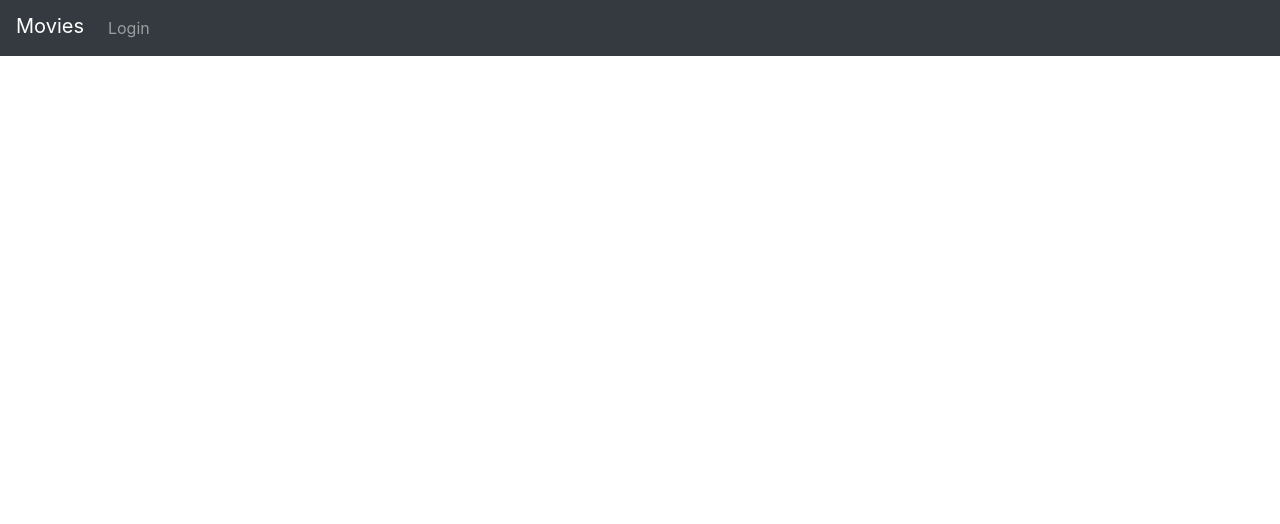
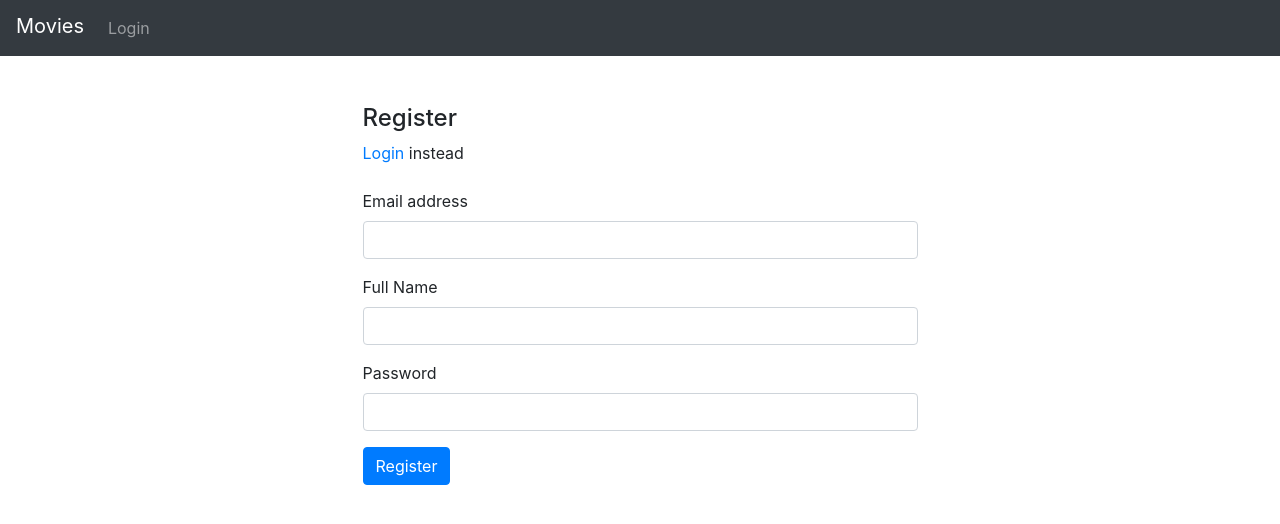
Before and after one commit to randularsw/React-tasks, a React (Create React App) app: page /register in a window 1280 px wide. Before the commit this address led to /not-found. Shown: the top 524 px of the page. Built offline with nearby package versions, Linux system fonts and the light colour scheme.

Commit message:
Register from added

```diff
--- a/src/App.js
+++ b/src/App.js
@@ -6,6 +6,7 @@ import NotFound from "./components/notFound";
 import NavBar from "./components/navBar";
 import MovieDetail from "./components/movieDetail";
 import Login from "./components/login";
+import Register from "./components/register";
 
 function App() {
   return (
@@ -16,6 +17,7 @@ function App() {
           <Route path="/movies/:id" component={MovieDetail}></Route>
           <Route path="/movies" component={Movies}></Route>
           <Route path="/login" component={Login}></Route>
+          <Route path="/register" component={Register}></Route>
           <Redirect exact from="/" to="/movies"></Redirect>
           <Redirect to="not-found" />
         </Switch>
--- /dev/null
+++ b/src/components/register.jsx
@@ -0,0 +1,117 @@
+import React, { Component } from "react";
+import Joi from "joi-browser";
+import { Link } from "react-router-dom";
+
+class Register extends Component {
+  state = {
+    registerModel: { email: "", name: "", password: "" },
+    registerErrors: {},
+  };
+
+  schema = {
+    email: Joi.string().required().label("Email"),
+    name: Joi.string().required().label("Name"),
+    password: Joi.string().required().label("Password"),
+  };
+
+  validate() {
+    const { error } = Joi.validate(this.state.registerModel, this.schema, {
+      abortEarly: false,
+    });
+    if (!error) return null;
+    const errors = {};
+    for (let item of error.details) {
+      this.state.registerErrors[item.path[0]] = item.message;
+    }
+    return errors;
+  }
+
+  validateProperty = ({ name, value }) => {
+    const obj = { [name]: value };
+    const schema = { [name]: this.schema[name] };
+    const { error } = Joi.validate(obj, schema);
+    return error ? error.details[0].message : null;
+  };
+
+  handleChange = ({ currentTarget: input }) => {
+    const errors = { ...this.state.registerErrors };
+    const errorMessage = this.validateProperty(input);
+    if (errorMessage) errors[input.name] = errorMessage;
+    else delete errors[input.name];
+
+    const registerModel = { ...this.state.registerModel };
+    registerModel[input.name] = input.value;
+
+    this.setState({ registerModel, registerErrors: errors });
+  };
+
+  handleSubmit = (e) => {
+    e.preventDefault();
+    const errors = this.validate();
+    this.setState({ registerErrors: this.state.registerErrors || {} });
+    if (errors) return;
+    console.log(this.state.registerModel);
+  };
+  render() {
+    const { registerModel, registerErrors } = this.state;
+    return (
+      <div className="my-5 mx-auto" style={{ width: "50%" }}>
+        <h4>Register</h4>
+        <Link to="/login">Login</Link> instead
+        <br />
+        <br />
+        <form onSubmit={this.handleSubmit}>
+          <div className="form-group">
+            <label htmlFor="email">Email address</label>
+            <input
+              type="email"
+              id="email"
+              className="form-control"
+              value={registerModel.email}
+              onChange={this.handleChange}
+              name="email"
+            />
+            {registerErrors.email && (
+              <div className="alert alert-danger">{registerErrors.email}</div>
+            )}
+          </div>
+          <div className="form-group">
+            <label htmlFor="name">Full Name</label>
+            <input
+              type="name"
+              id="name"
+              className="form-control"
+              value={registerModel.name}
+              onChange={this.handleChange}
+              name="name"
+            />
+            {registerErrors.name && (
+              <div className="alert alert-danger">{registerErrors.name}</div>
+            )}
+          </div>
+          <div className="form-group">
+            <label htmlFor="password">Password</label>
+            <input
+              type="password"
+              id="password"
+              className="form-control"
+              value={registerModel.password}
+              onChange={this.handleChange}
+              name="password"
+            />
+            {registerErrors.password && (
+              <div className="alert alert-danger">
+                {registerErrors.password}
+              </div>
+            )}
+          </div>
+          <button type="submit" className="btn btn-primary">
+            Register
+          </button>
+        </form>
+      </div>
+    );
+  }
+}
+
+export default Register;
```
